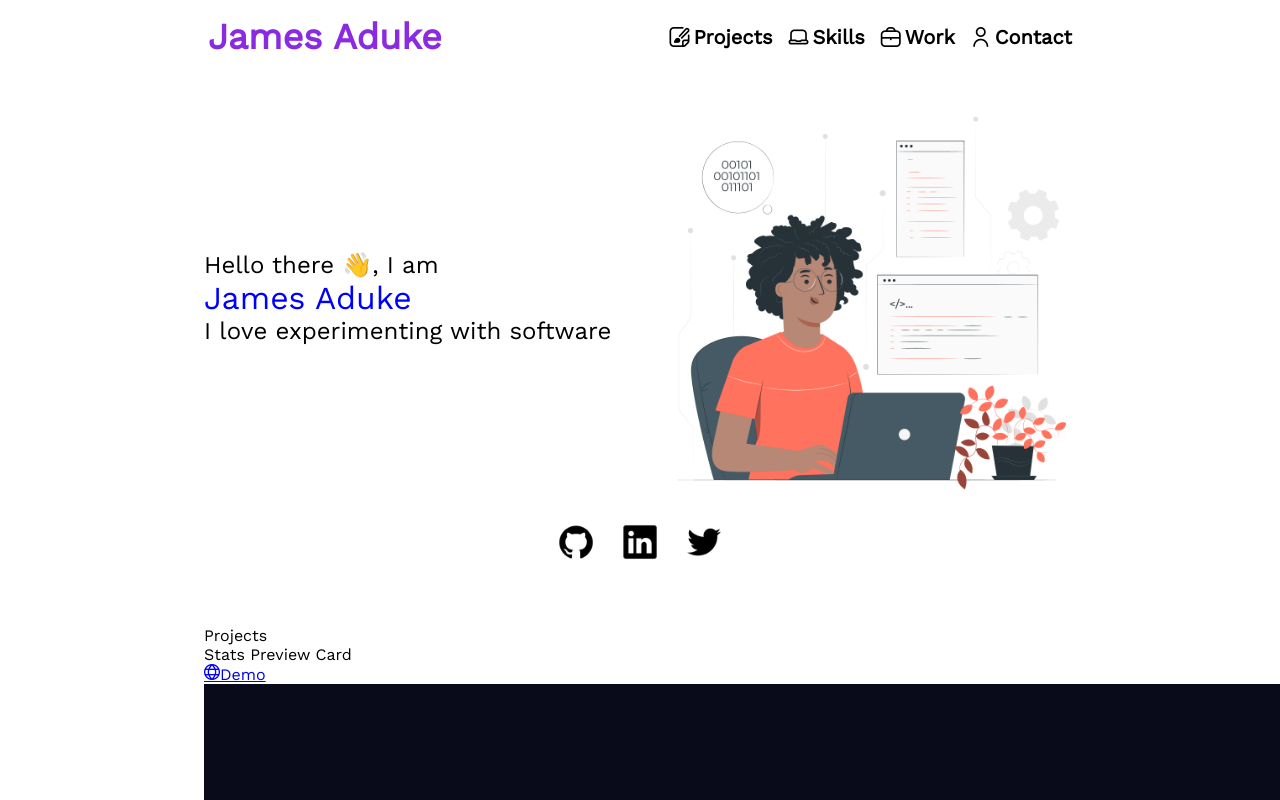
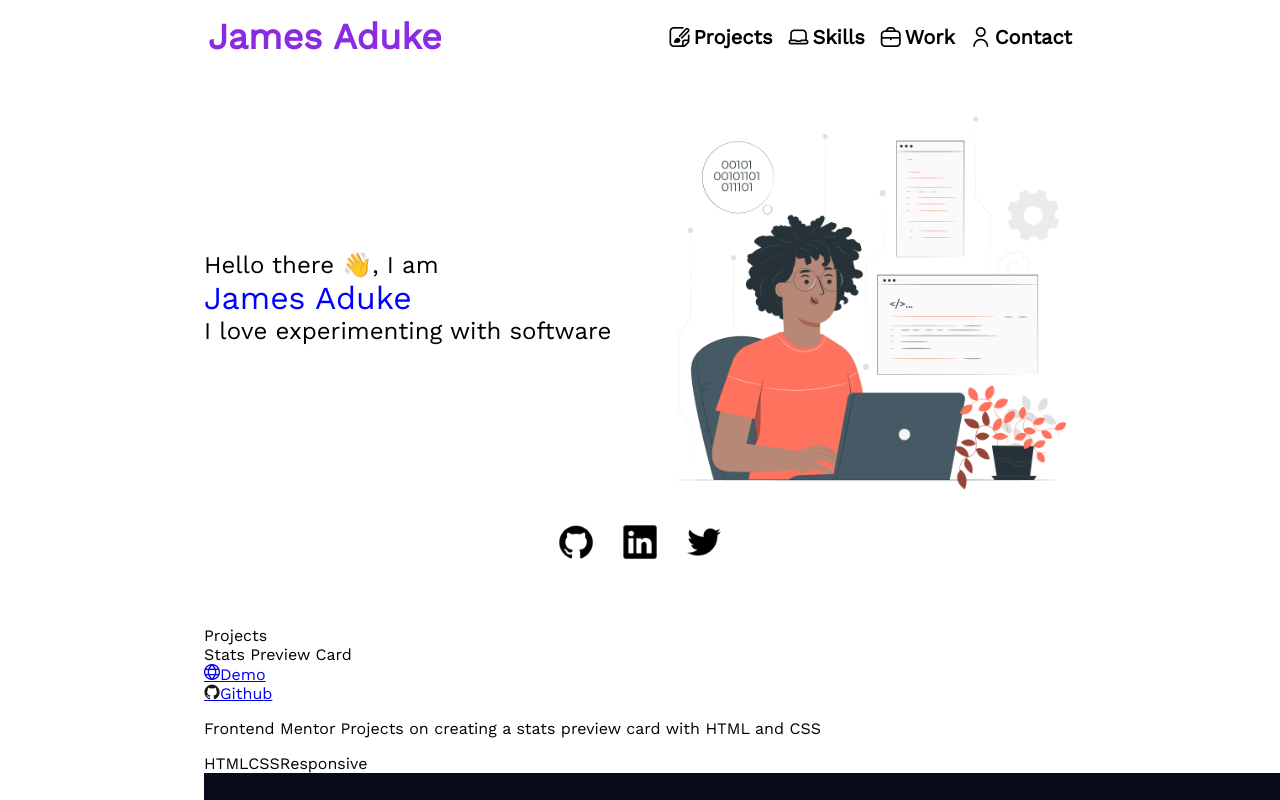
Before and after one commit to jamesaduke/react-portfolio, a React (Create React App) app: page / in a window 1280 px wide. Shown: the top 800 px of the page. Built offline with nearby package versions, Linux system fonts and the light colour scheme.

Commit message:
add more project-card markup

```diff
--- a/public/index.html
+++ b/public/index.html
@@ -28,6 +28,7 @@
     <link rel="preconnect" href="https://fonts.gstatic.com" crossorigin>
     <link href="https://fonts.googleapis.com/css2?family=Work+Sans:wght@300;400&display=swap" rel="stylesheet">
     <link rel='stylesheet' href='https://cdn-uicons.flaticon.com/uicons-regular-rounded/css/uicons-regular-rounded.css'>
+    <link rel="stylesheet" href="https://cdn.jsdelivr.net/gh/devicons/devicon@v2.14.0/devicon.min.css">
     <title>James Aduke</title>
   </head>
   <body>
--- a/src/components/body/project/project-card.js
+++ b/src/components/body/project/project-card.js
@@ -14,10 +14,23 @@ function ProjectCard ({project}){
                             </div>
                         </a>
                     )}
+                    {project.github&& (
+                        <a className="project-link" href={project.github}>
+                            <div className="link-button">
+                                <i class="devicon-github-original colored"/>Github
+                            </div>
+                        </a>
+                    )}
+                </div>
+                <p>{project.about}</p>
+                <div className="project-tags">
+                    {project.tags.map((tag) => {
+                        return <label className="tag">{tag}</label>;
+                    })}
                 </div>
             </div>
             <img src={project.image} className="project-photo" alt=""/>
-
+            p
         </div>
     );
 
```
